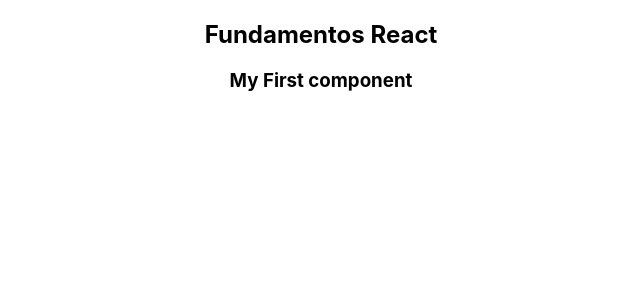
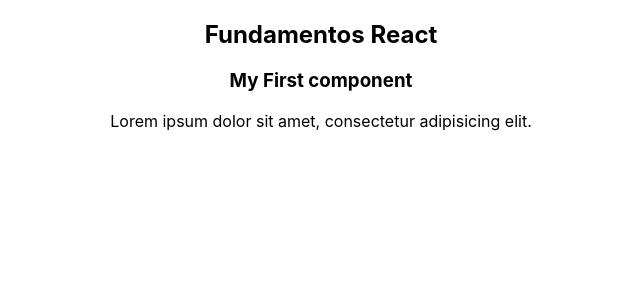
Before and after one commit to GilbertoASJ/ReactJs-Course, a React (Create React App) app in the folder 2_fundamentals/: page / in a window 1280 px wide. Shown: the top 300 px of the page, without its empty margins (319-959 px from the left). Built offline with nearby package versions, Linux system fonts and the light colour scheme.

Commit message:
Feature: :sparkles: Getting to know JSX

```diff
--- a/2_fundamentals/src/components/FirstComponent.jsx
+++ b/2_fundamentals/src/components/FirstComponent.jsx
@@ -3,6 +3,9 @@
 	return (
 		<div>
 			<h3>My First component</h3>
+			<p className="firsParagraph">
+				Lorem ipsum dolor sit amet, consectetur adipisicing elit.
+			</p>
 		</div>
 	)
 }
```
Also changed, not shown: 2_fundamentals/public/manifest.json.
